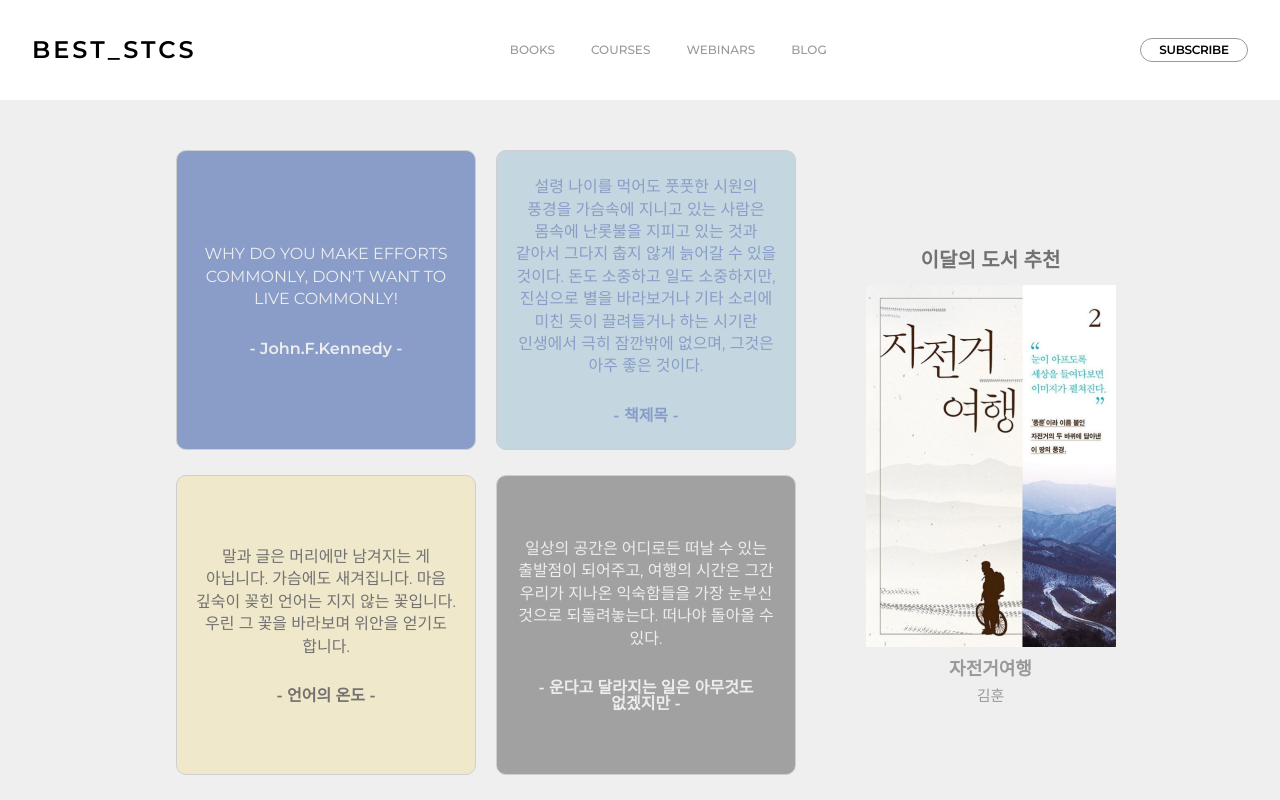
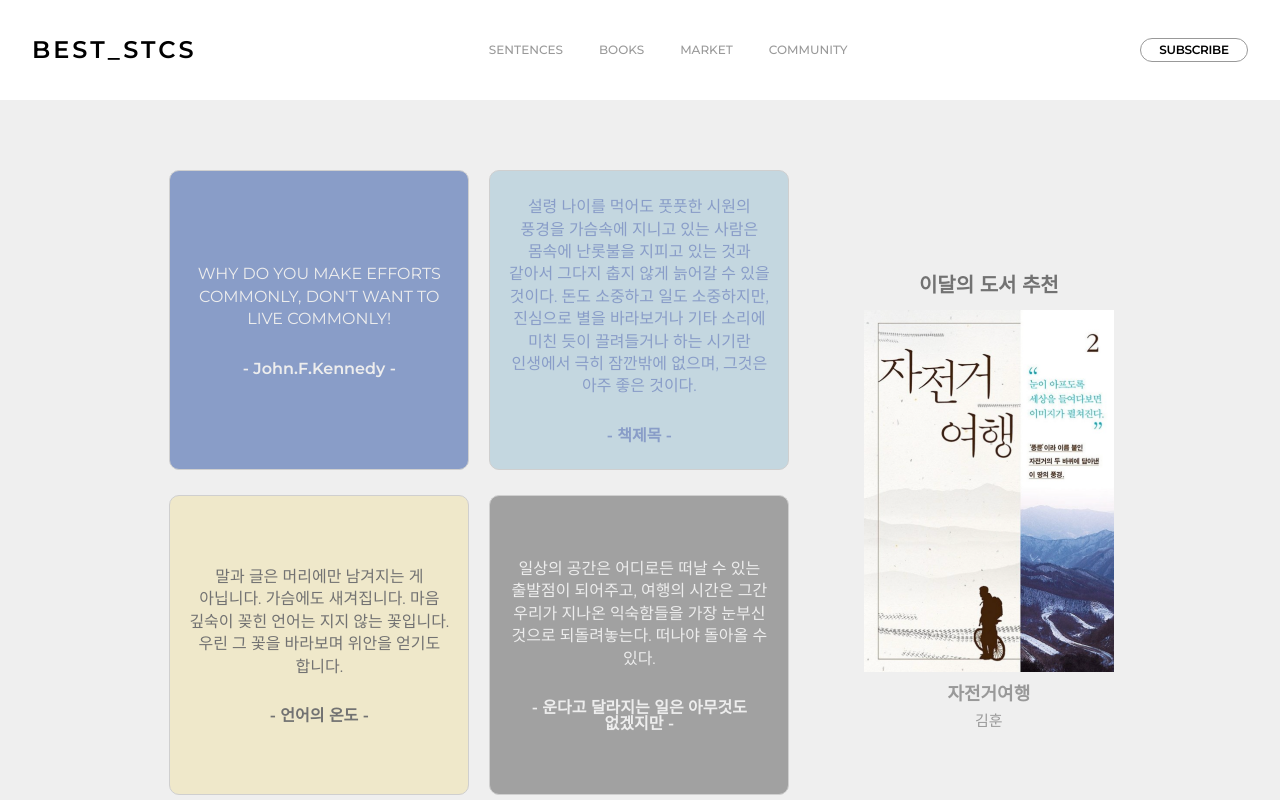
Before and after one commit to seona926/best_sentences, a React (Create React App) app: page / in a window 1280 px wide. Shown: the top 800 px of the page. Built offline with nearby package versions, Linux system fonts and the light colour scheme.

Commit message:
홈 레이아웃 수정, 헤더 메뉴명 수정

```diff
--- a/src/components/Header.jsx
+++ b/src/components/Header.jsx
@@ -12,22 +12,22 @@ const Header = () => {
         <ul className="header-menu flex-container">
           <li>
             <a className="header-menu-link" href="">
+              Sentences
+            </a>
+          </li>
+          <li>
+            <a className="header-menu-link" href="">
               Books
             </a>
           </li>
           <li>
             <a className="header-menu-link" href="">
-              Courses
+              Market
             </a>
           </li>
           <li>
             <a className="header-menu-link" href="">
-              Webinars
-            </a>
-          </li>
-          <li>
-            <a className="header-menu-link" href="">
-              Blog
+              Community
             </a>
           </li>
         </ul>
--- a/src/scss/home.scss
+++ b/src/scss/home.scss
@@ -8,9 +8,11 @@
 #main_container {
   width: 100vw;
   height: 100vh;
-  position: relative;
+  display: flex;
+  align-items: center;
+  justify-content: center;
   z-index: 300;
-  margin: 0 auto;
+  // margin: 0 auto;
   background-color: $background-color-white;
 }
 
@@ -18,8 +20,10 @@
   width: 80vw;
   height: 100%;
   background-color: $background-color-white;
-  margin: 0 auto;
+  // margin: 0 auto;
   display: flex;
+  align-items: center;
+  justify-content: center;
   flex-direction: row;
 }
 
@@ -32,8 +36,6 @@
   // margin: 0 auto;
   align-items: center;
   justify-content: center;
-  margin-left: 10px;
-  margin-top: 30px;
 
   .text_box {
     margin: 15px;
```
